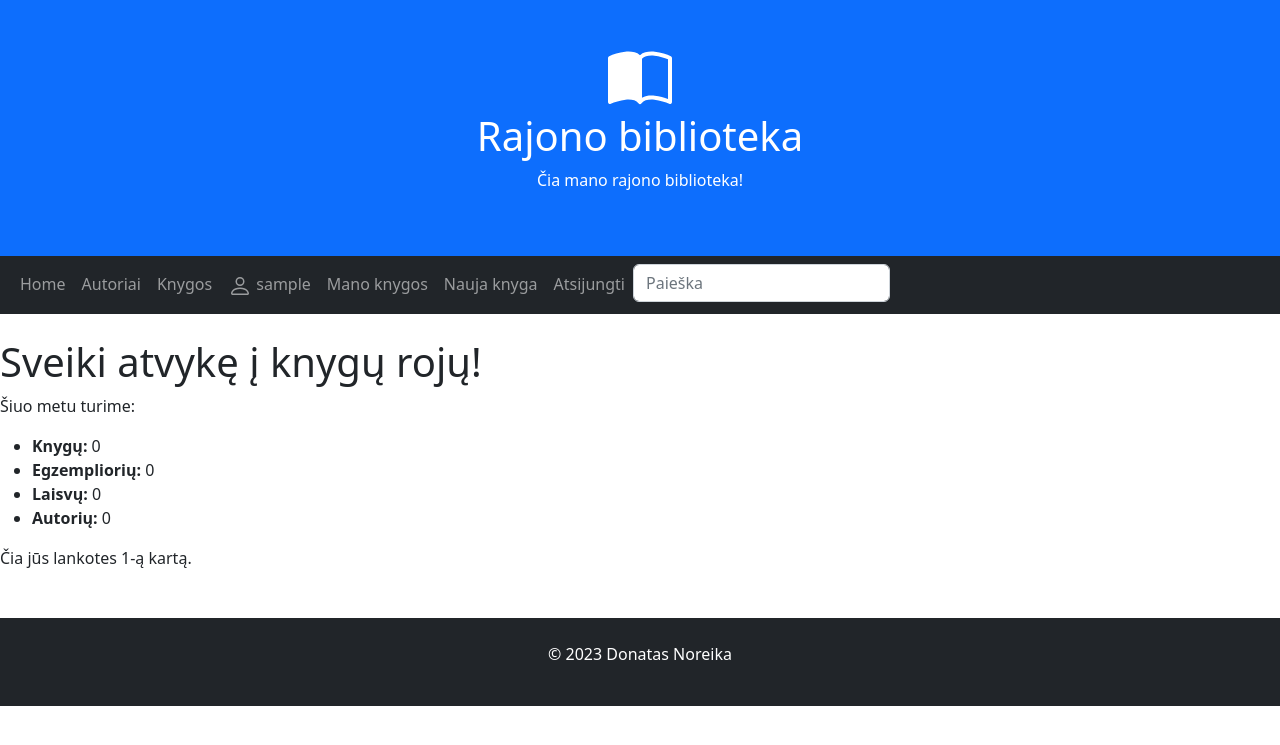
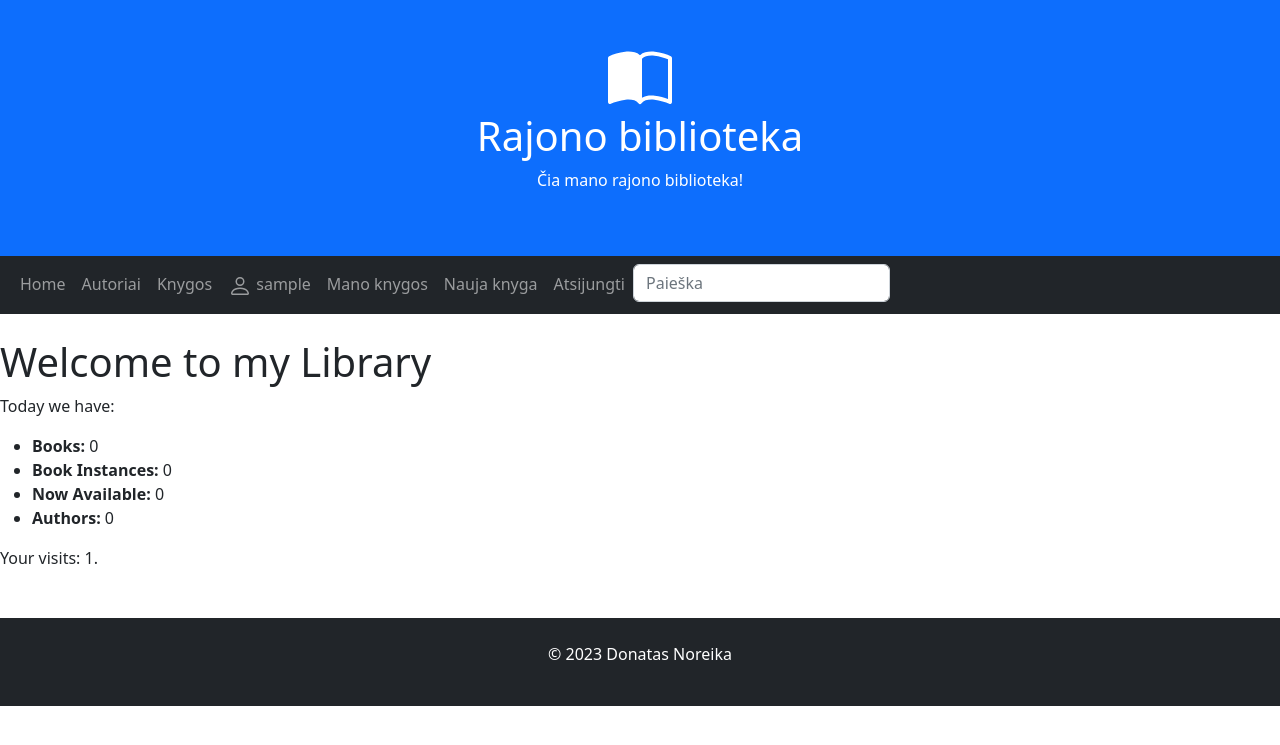
Before and after one commit to DonatasNoreika/biblioteka_2023_01, a Django app: page /library/ in a window 1280 px wide. Shown: the top 745 px of the page. Run offline with Django 4.2, Linux system fonts and the light colour scheme; the visitor is signed in with stand-in values (Sample User, id 1); data that the repository does not hold is empty.

Commit message:
12: padaryti vertimai html puslapyje ir modelyje

```diff
--- a/mysite/library/models.py
+++ b/mysite/library/models.py
@@ -4,6 +4,8 @@ from django.contrib.auth.models import User
 from datetime import date
 from tinymce.models import HTMLField
 from PIL import Image
+from django.utils.translation import gettext_lazy as _
+
 
 # Create your models here.
 
@@ -19,24 +21,24 @@ class Genre(models.Model):
 
 
 class Book(models.Model):
-    title = models.CharField(verbose_name="Pavadinimas", max_length=200)
-    summary = models.TextField(verbose_name="Aprašymas", max_length=1000)
-    isbn = models.CharField(verbose_name="ISBN", max_length=13, help_text='13 Simbolių <a href="https://www.isbn-international.org/content/what-isbn">ISBN kodas</a>')
-    author = models.ForeignKey(to="Author", on_delete=models.SET_NULL, null=True, related_name='books')
-    genre = models.ManyToManyField(to="Genre")
-    cover = models.ImageField(verbose_name="Viršelis", upload_to="covers", null=True, blank=True)
+    title = models.CharField(verbose_name=_("Title"), max_length=200)
+    summary = models.TextField(verbose_name=_("Summary"), max_length=1000)
+    isbn = models.CharField(verbose_name=_("ISBN"), max_length=13, help_text='13 Simbolių <a href="https://www.isbn-international.org/content/what-isbn">ISBN kodas</a>')
+    author = models.ForeignKey(to="Author", verbose_name=_("Author"), on_delete=models.SET_NULL, null=True, related_name='books')
+    genre = models.ManyToManyField(to="Genre", verbose_name=_("Genre"))
+    cover = models.ImageField(verbose_name=_("Cover"), upload_to="covers", null=True, blank=True)
 
     def display_genre(self):
         return ', '.join(genre.name for genre in self.genre.all()[:3])
 
-    display_genre.short_description = "Žanras"
+    display_genre.short_description = _("Genre")
 
     def __str__(self):
         return f"{self.title} ({self.author})"
 
     class Meta:
-        verbose_name = "Knyga"
-        verbose_name_plural = 'Knygos'
+        verbose_name = _("Book")
+        verbose_name_plural = _('Books')
 
 
 class Author(models.Model):
--- a/mysite/library/templates/index.html
+++ b/mysite/library/templates/index.html
@@ -1,16 +1,16 @@
 {% extends "base.html" %}
 
 {% block title %}HOME{% endblock %}
-
 {% block content %}
-<h1>Sveiki atvykę į knygų rojų!</h1>
-<p>Šiuo metu turime:</p>
+{% load i18n %}
+<h1>{% trans "Welcome to my Library" %}</h1>
+<p>{% trans "Today we have:" %}</p>
 {# Mano komentaras #}
 <ul>
-    <li><b>Knygų:</b> {{ num_books }}</li>
-    <li><b>Egzempliorių:</b> {{ num_instances }}</li>
-    <li><b>Laisvų:</b> {{ num_instances_available }}</li>
-    <li><b>Autorių:</b> {{ num_authors }}</li>
+    <li><b>{% trans "Books" %}:</b> {{ num_books }}</li>
+    <li><b>{% trans "Book Instances" %}:</b> {{ num_instances }}</li>
+    <li><b>{% trans "Now Available" %}:</b> {{ num_instances_available }}</li>
+    <li><b>{% trans "Authors" %}:</b> {{ num_authors }}</li>
 </ul>
-<p>Čia jūs lankotes {{ num_visits }}-ą kartą.</p>
+<p>{% trans "Your visits:" %} {{ num_visits }}.</p>
 {% endblock %}
```
Also changed, not shown: mysite/library/locale/lt/LC_MESSAGES/django.po (added), 1 other file.
